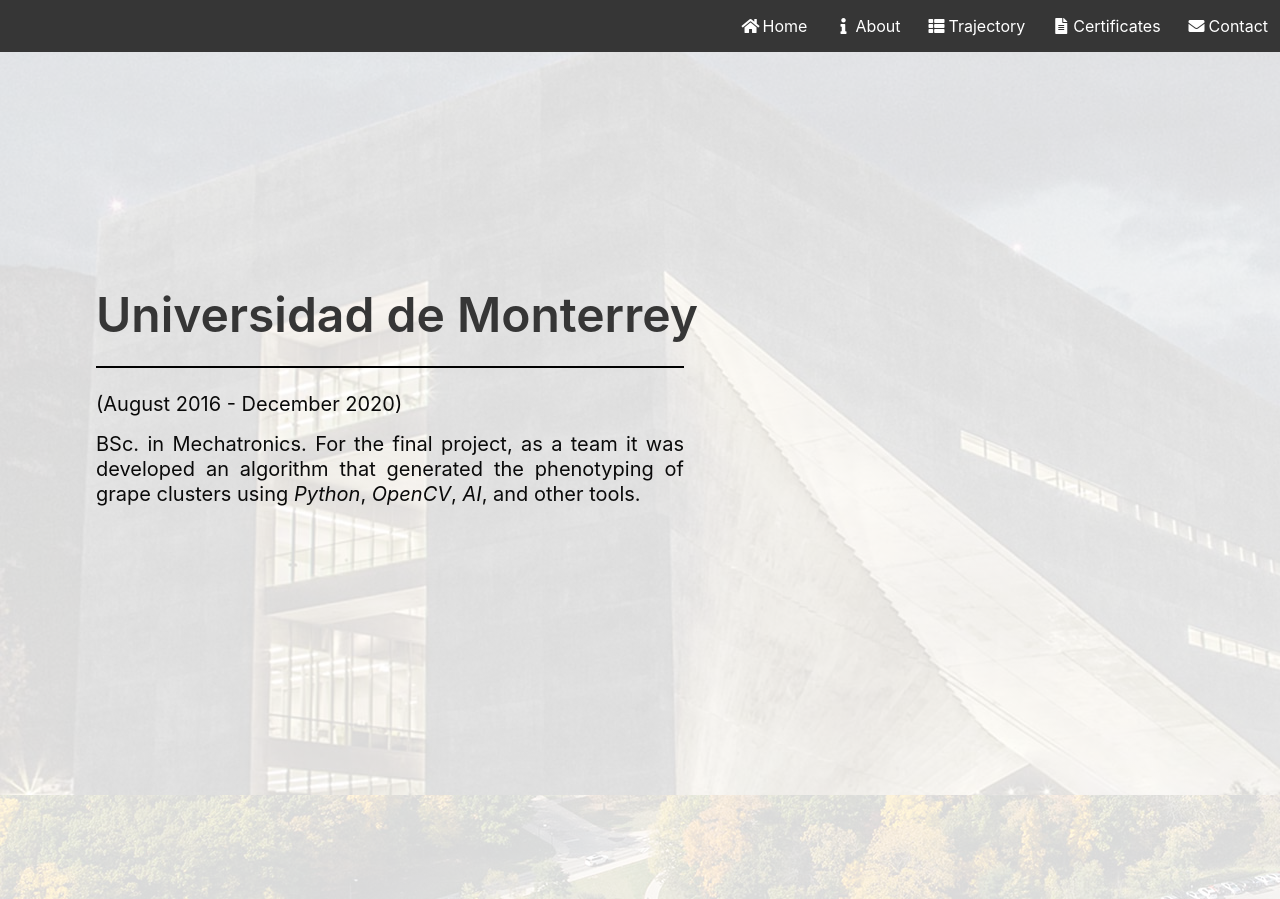
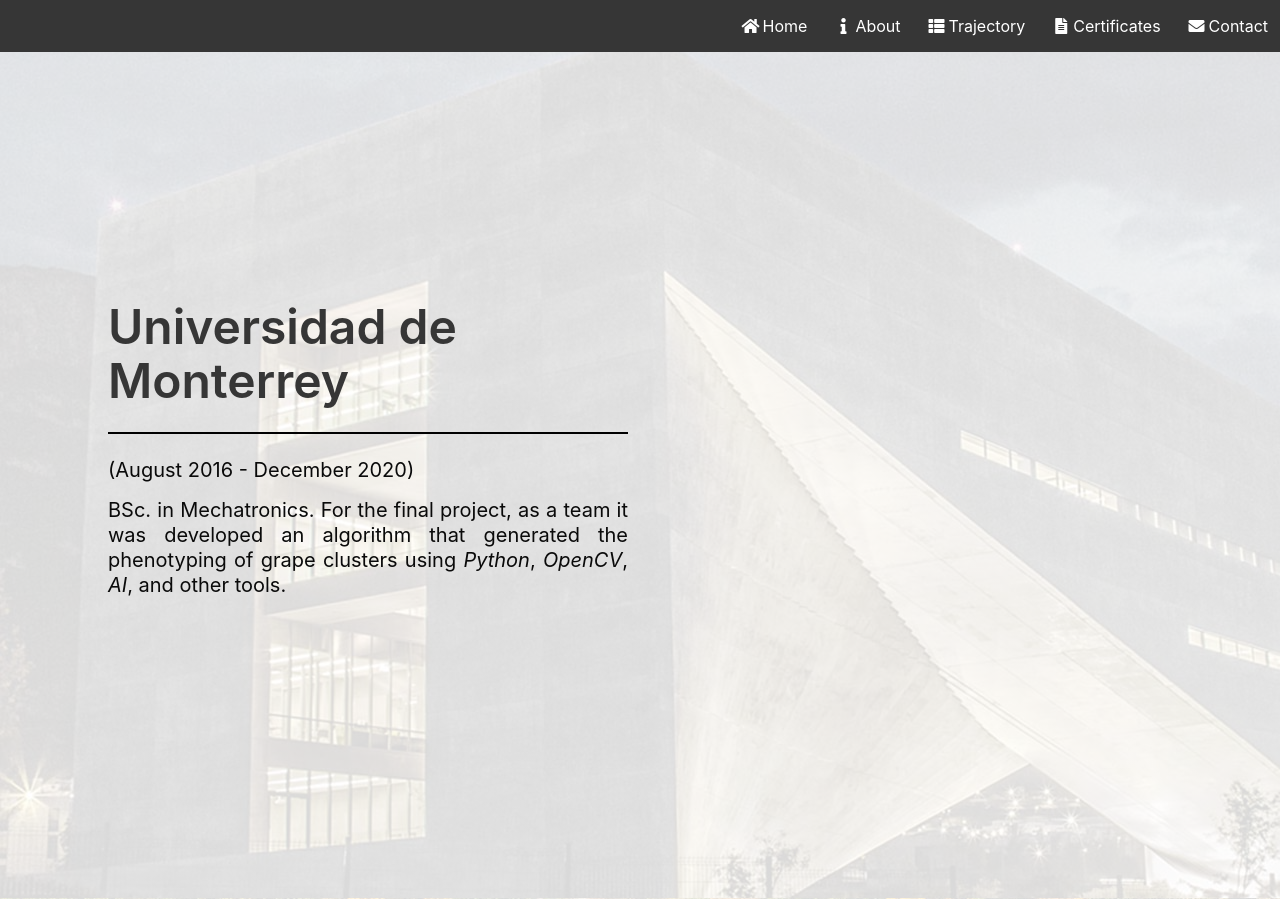
Before and after one commit to OmarJuarez16/online_cv, a Flask app: page /trajectory in a window 1280 px wide. Shown: the top 899 px of the page. Run offline with Flask 2, Linux system fonts and the light colour scheme; some libraries are stand-ins or nearby versions.

Commit message:
Corrections in trajectory

```diff
--- a/templates/trajectory.html
+++ b/templates/trajectory.html
@@ -11,15 +11,13 @@
           {% if loop.index % 2 == 0 %}
             <div class="column is-6 is-offset-6">
           {% endif %}
+          {% if loop.index % 2 != 0 %}
+            <div class="column is-6 is-offset-0">
+          {% endif %}
           <h1 class="title is-1">{{event}}</h1>
-          {% if loop.index % 2 != 0 %}
-            <hr class="content-divider" style="background-color: black; margin-right: 500px;">
-            <h2 class="subtitle has-text-justified has-text-black" style="margin-right: 500px;">
-          {% endif %}
-          {% if loop.index % 2 == 0 %}
+
             <hr class="content-divider" style="background-color: black;">
             <h2 class="subtitle has-text-justified has-text-black">
-          {% endif %}
             <div>
               ({{experience[event]["Dates"][0]}} - {{experience[event]["Dates"][1]}})
             </div>
```
